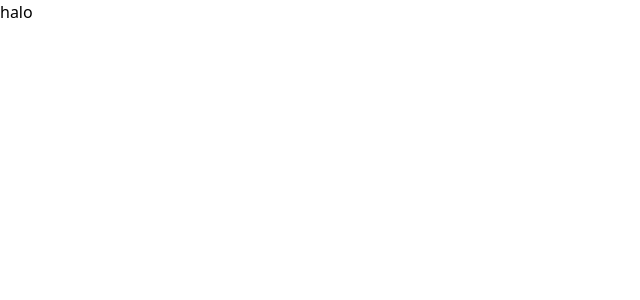
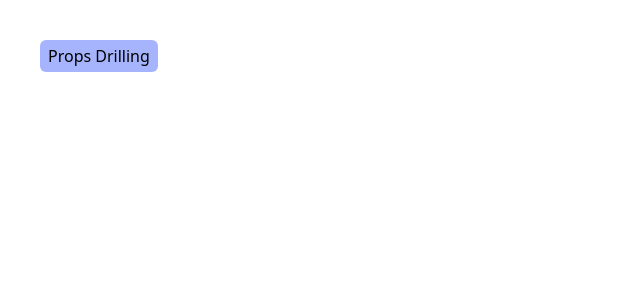
Before and after one commit to ndhfar/belajar-next, a Next.js app: page / in a window 1280 px wide. Shown: the top 300 px of the page, without its empty margins (0-640 px from the left). Built offline with nearby package versions, Linux system fonts and the light colour scheme.

Commit message:
Props Drilling

```diff
--- a/src/app/page.js
+++ b/src/app/page.js
@@ -1,3 +1,12 @@
+import { Button } from "@/components/button";
+import Link from "next/link";
+
 export default function Home() {
-  return <div>halo</div>;
+  return (
+    <div className="p-10">
+      <Link href="/props-drilling">
+        <Button>Props Drilling</Button>
+      </Link>
+    </div>
+  );
 }
--- /dev/null
+++ b/src/app/props-drilling/page.js
@@ -0,0 +1,16 @@
+"use client";
+
+import { Header } from "@/components/header";
+import { createContext } from "react";
+
+export const UserContext = createContext();
+
+export default function Home() {
+  const username = "Ayasha";
+
+  return (
+    <UserContext.Provider value={{ username }}>
+      <Header />
+    </UserContext.Provider>
+  );
+}
--- /dev/null
+++ b/src/components/avatar.jsx
@@ -0,0 +1,7 @@
+export const Avatar = ({ username }) => {
+  return (
+    <div className="flex items-center justify-center rounded-full bg-indigo-500 w-10 h-10 text-xl font-bold text-white">
+      {username.charAt(0)}
+    </div>
+  );
+};
--- /dev/null
+++ b/src/components/button.jsx
@@ -0,0 +1,5 @@
+export const Button = ({ children }) => {
+  return (
+    <button className="px-2 py-1 bg-indigo-300 rounded-md">{children}</button>
+  );
+};
--- /dev/null
+++ b/src/components/header.jsx
@@ -0,0 +1,10 @@
+import { User } from "./user";
+
+export const Header = () => {
+  return (
+    <div className="flex justify-between items-center px-4 py-2">
+      <div className="text-2xl">Logo</div>
+      <User />
+    </div>
+  );
+};
--- /dev/null
+++ b/src/components/user.jsx
@@ -0,0 +1,15 @@
+"use client";
+
+import { Avatar } from "./avatar";
+import { UserContext } from "@/app/props-drilling/page";
+import { useContext } from "react";
+
+export const User = () => {
+  const { username } = useContext(UserContext);
+  return (
+    <div className="flex flex-row-reverse gap-1 items-center">
+      <Avatar username={username} />
+      <h1 className="text-xl">{username}</h1>
+    </div>
+  );
+};
```
